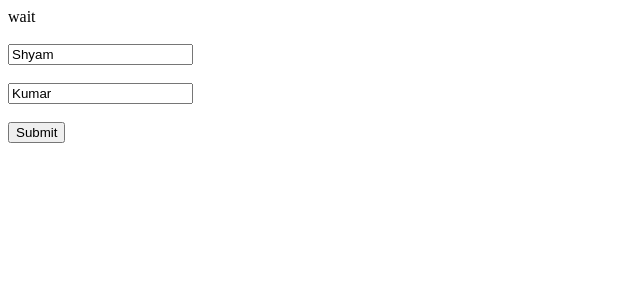
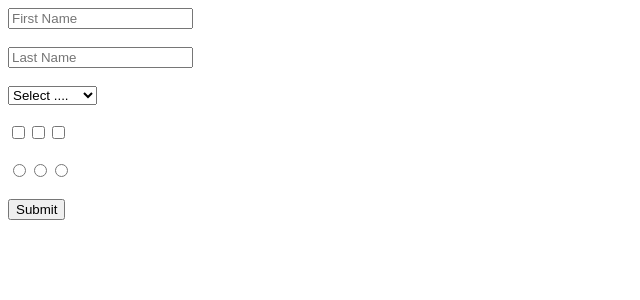
Before and after one commit to shyam88-git/react-hook-form, a React (Vite) app: page / in a window 1280 px wide. Shown: the top 300 px of the page, without its empty margins (0-640 px from the left). Built offline with nearby package versions, Linux system fonts and the light colour scheme.

Commit message:
register method example1

```diff
--- a/src/App.tsx
+++ b/src/App.tsx
@@ -1,9 +1,9 @@
-import Watch6 from "./pages/watch-example/Watch6";
+import Example from "./pages/Register/Example";
 
 const App = () => {
   return (
     <div>
-      <Watch6 />
+      <Example />
     </div>
   );
 };
--- /dev/null
+++ b/src/pages/Register/Example.tsx
@@ -0,0 +1,63 @@
+import { SubmitHandler, useForm } from "react-hook-form";
+
+interface IFormProps {
+  firstName: string;
+  lastName: string;
+  category: string;
+  checkbox: string[];
+  radio: string;
+}
+const Example = () => {
+  const { register, handleSubmit } = useForm<IFormProps>({
+    defaultValues: {
+      firstName: "",
+      lastName: "",
+      category: "",
+      checkbox: [],
+      radio: "",
+    },
+  });
+
+  const onSubmit: SubmitHandler<IFormProps> = (data) => console.log(data);
+  return (
+    <form onSubmit={handleSubmit(onSubmit)}>
+      <input
+        {...register("firstName", { required: true })}
+        placeholder="First Name"
+      />
+      <br />
+      <br />
+      <input
+        {...register("lastName", { minLength: 2 })}
+        placeholder="Last Name"
+      />
+      <br />
+      <br />
+
+      <select {...register("category")}>
+        <option value="">Select ....</option>
+        <option value="A">Category A</option>
+        <option value="B">Category B</option>
+      </select>
+      <br />
+      <br />
+
+      <input {...register("checkbox")} type="checkbox" value="A" />
+      <input {...register("checkbox")} type="checkbox" value="B" />
+      <input {...register("checkbox")} type="checkbox" value="C" />
+
+      <br />
+      <br />
+
+      <input {...register("radio")} type="radio" value="A" />
+      <input {...register("radio")} type="radio" value="B" />
+      <input {...register("radio")} type="radio" value="C" />
+      <br />
+      <br />
+
+      <input type="submit" />
+    </form>
+  );
+};
+
+export default Example;
```
